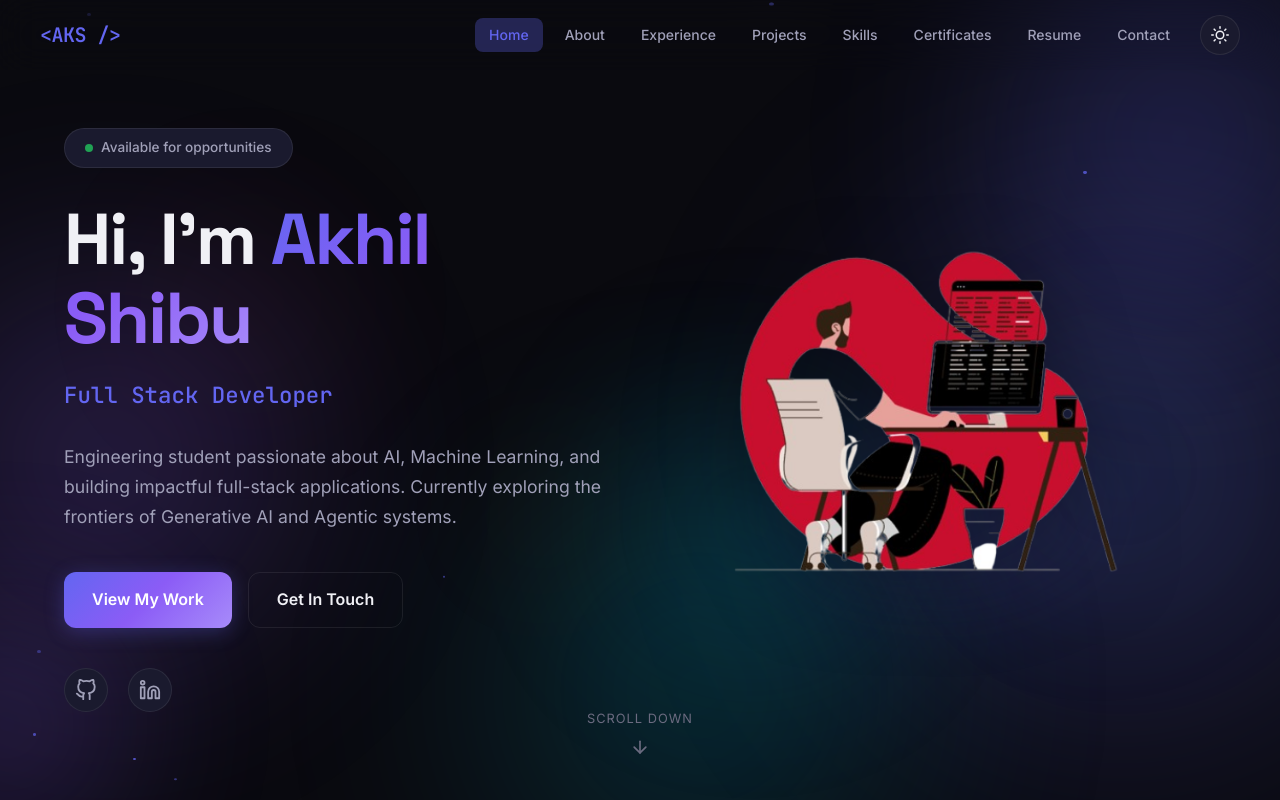
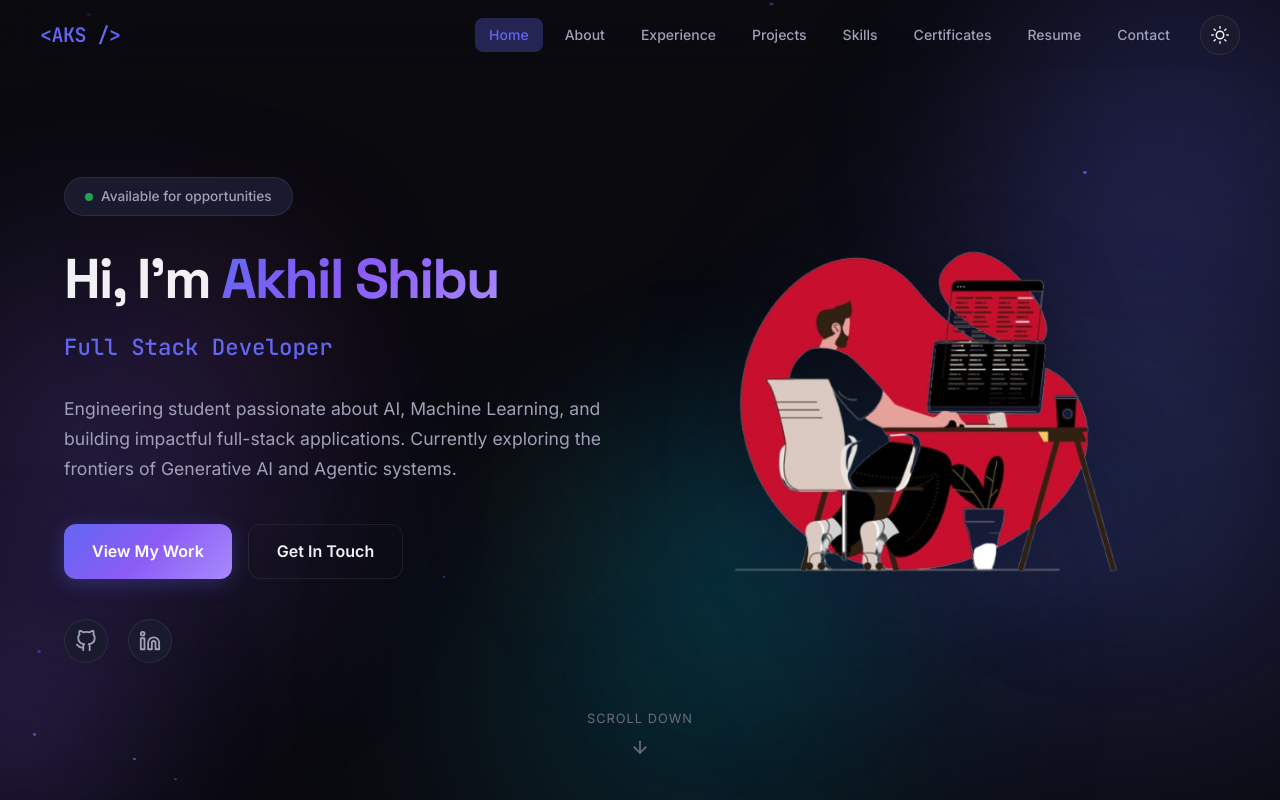
Before and after one commit to Hydra404coder/Portfolionew, a React (Vite) app: page / in a window 1280 px wide. Shown: the top 800 px of the page. Built offline with nearby package versions, Linux system fonts and the light colour scheme.

Commit message:
Fix hero title to display on single line

```diff
--- a/src/styles/index.css
+++ b/src/styles/index.css
@@ -484,11 +484,12 @@ code {
 
 .hero-title {
   font-family: var(--font-heading);
-  font-size: clamp(2.5rem, 6vw, 4.5rem);
+  font-size: clamp(2.2rem, 4.5vw, 3.5rem);
   font-weight: 800;
   line-height: 1.1;
   letter-spacing: -2px;
   margin-bottom: 20px;
+  white-space: nowrap;
 }
 
 .hero-typing {
```
